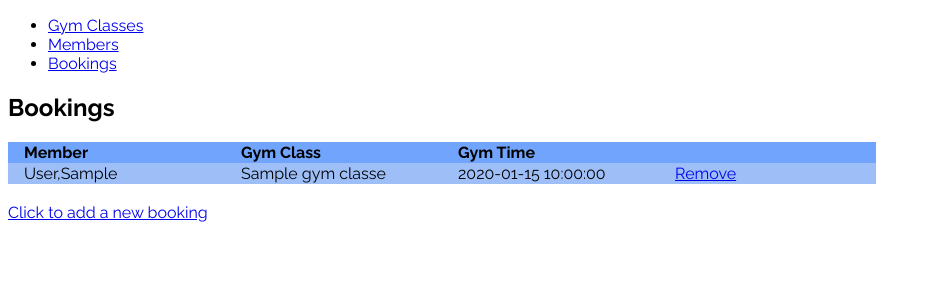
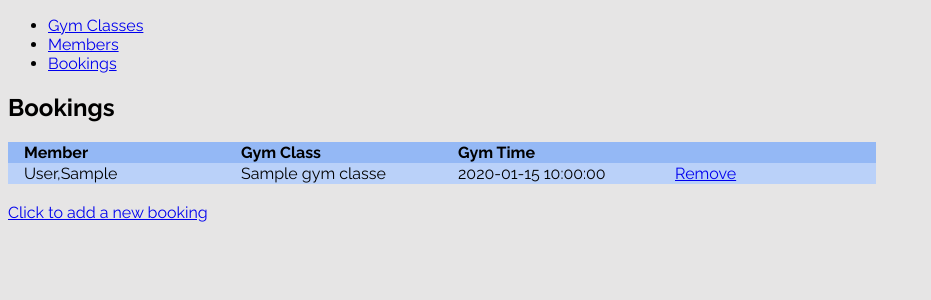
Before and after one commit to Guilhermelsnunes/the_big_bang_gym, a Flask app: page /bookings in a window 1280 px wide. Shown: the top 300 px of the page, without its empty margins (0-931 px from the left). Run offline with Flask 2, Linux system fonts and the light colour scheme; a database or web service that is not in the repository returns one stand-in record (values such as "Sample title"); some libraries are stand-ins or nearby versions.

Commit message:
CSS updates

```diff
--- a/static/css/style.css
+++ b/static/css/style.css
@@ -1,6 +1,9 @@
 body, select, input{
-     font-family: 'Raleway', sans-serif;
+    font-family: 'Raleway', sans-serif;
+}
 
+body {
+    background: rgb(230, 229, 229);
 }
 
 h1 {
@@ -8,7 +11,8 @@ h1 {
 }
 
 a:visited{
-    color:green
+    color:black
+
 }
 
 a:hover{
--- a/static/css/tables.css
+++ b/static/css/tables.css
@@ -6,7 +6,7 @@ table {
 td,th{
     padding-left:16px;
     min-width: 200px;
-     text-align: left;
+    text-align: left;
 }
 tr {
     display:block;
@@ -16,8 +16,8 @@ tr:hover{
 }
 
 table tr:nth-child(even){
-    background:#9ebef7;
+    background:#bad1f9;
 }
 table tr:nth-child(odd) {
-    background:#71a4fc;
+    background:#94b8f5;
 }
```
